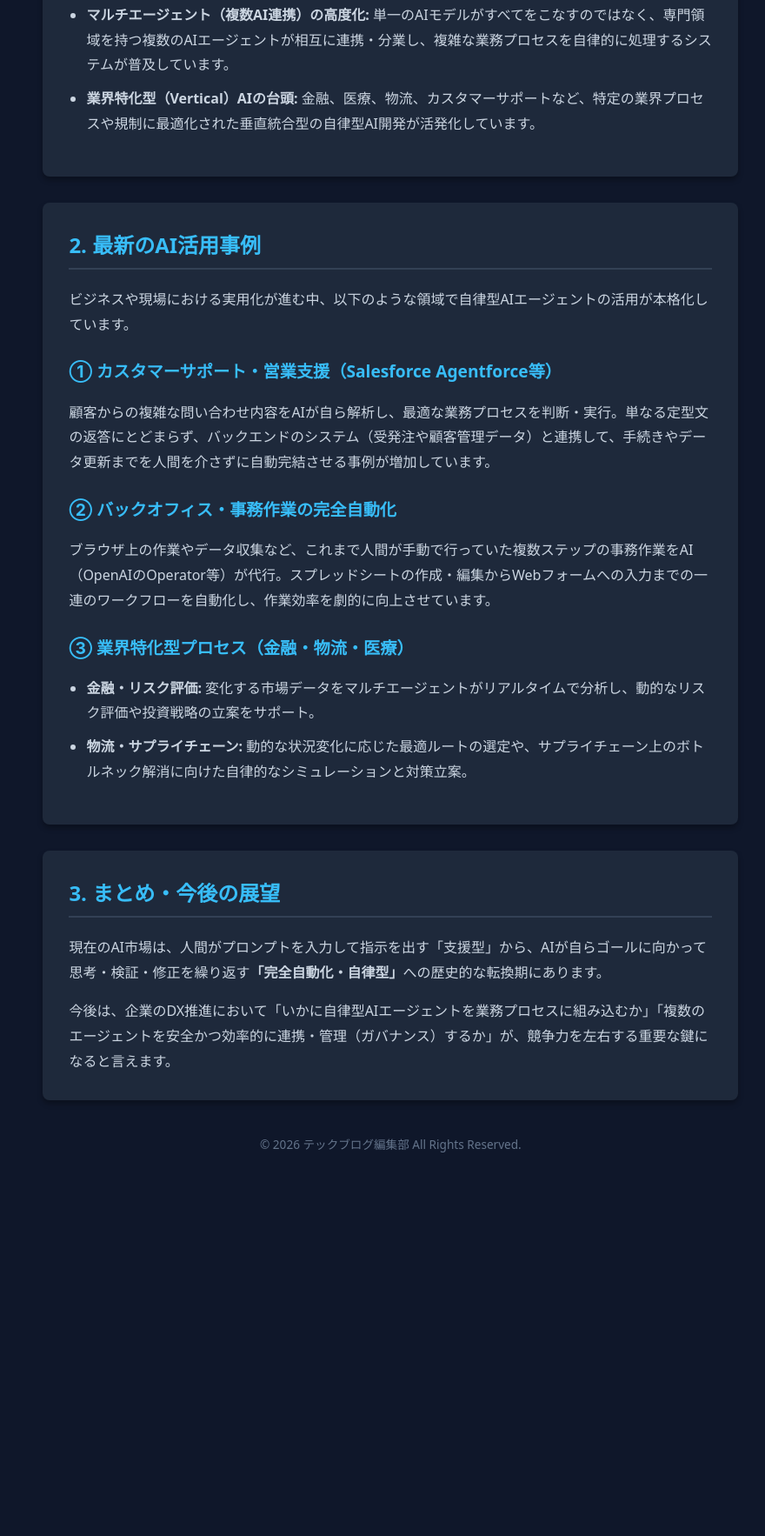
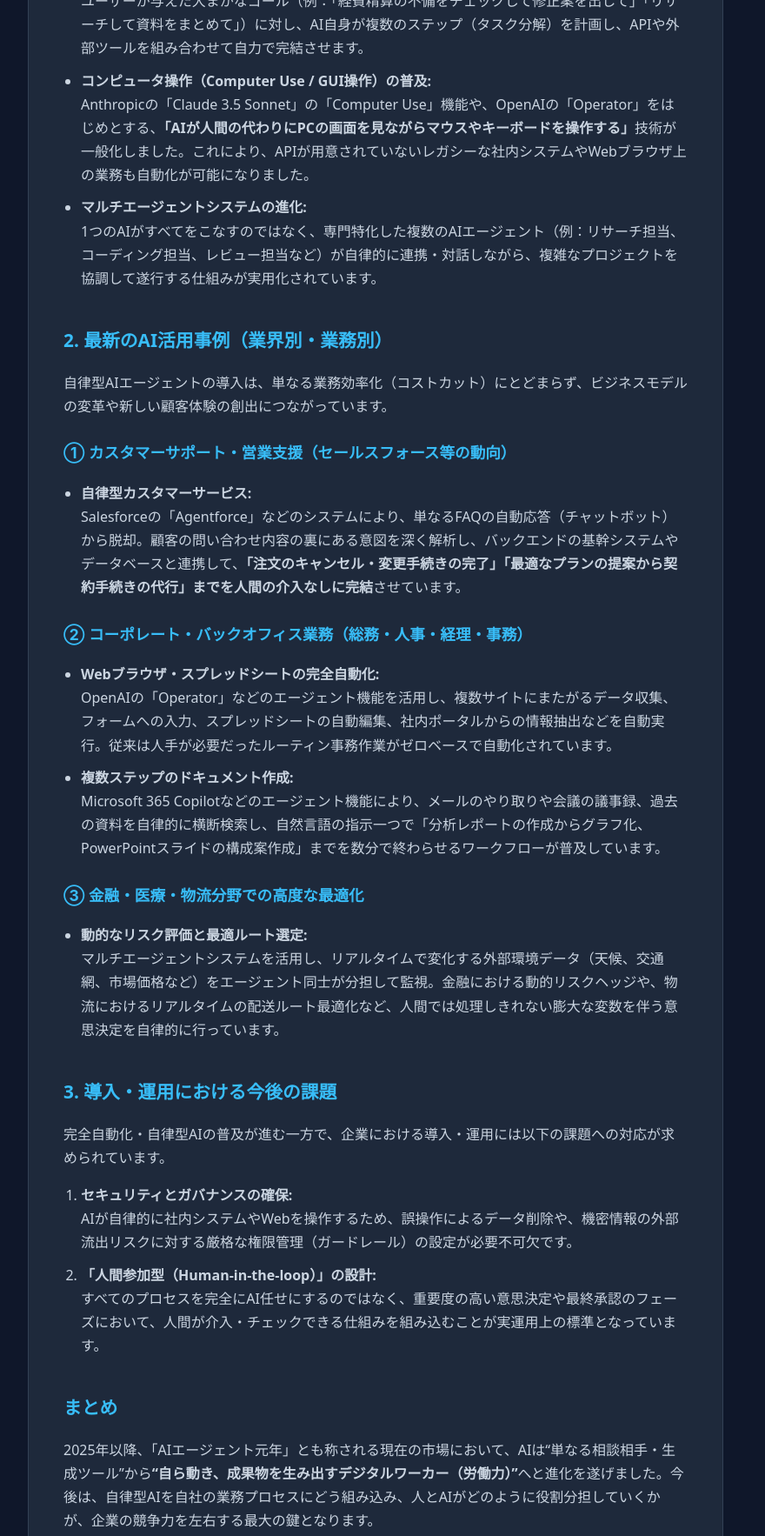
Before and after one commit to yoshi489100-ui/ai-news-blog, a plain HTML site: page index.html in a window 1280 px wide. Shown: the part 835-2601 px from the top of the page at 87% size, without its empty margins (208-1088 px from the left). Before the commit the page ends 2160 px from the top, so only its background shows below. Drawn offline with Linux system fonts and the light colour scheme.

Commit message:
Auto-updated by AI Agent [skip ci]

```diff
--- a/index.html
+++ b/index.html
@@ -6,83 +6,111 @@
     <meta name="viewport" content="width=device-width, initial-scale=1.0">
     <title>2026年 AI技術動向自動リサーチマガジン</title>
 </head>
-<body style="background-color: #0f172a; color: #f8fafc; font-family: system-ui, -apple-system, BlinkMacSystemFont, 'Segoe UI', Roboto, Oxygen, Ubuntu, Cantarell, 'Open Sans', 'Helvetica Neue', sans-serif; margin: 0; padding: 40px 20px; display: flex; justify-content: center;">
+<body style="background-color: #0f172a; color: #f8fafc; font-family: system-ui, -apple-system, BlinkMacSystemFont, 'Segoe UI', Roboto, Oxygen, Ubuntu, Cantarell, 'Open Sans', 'Helvetica Neue', sans-serif; line-height: 1.7; margin: 0; padding: 40px 20px;">
 
-    <div style="max-width: 800px; width: 100%;">
+    <div style="max-width: 800px; margin: 0 auto;">
 
         <!-- ヘッダー -->
-        <header style="background-color: #1e293b; border-radius: 8px; padding: 30px; margin-bottom: 30px; text-align: center; box-shadow: 0 4px 6px rgba(0, 0, 0, 0.3);">
-            <p style="color: #38bdf8; font-size: 0.9rem; font-weight: bold; margin: 0 0 10px 0; text-transform: uppercase; letter-spacing: 1px;">Tech Blog &amp; Research</p>
-            <h1 style="color: #f8fafc; font-size: 2rem; margin: 0 0 15px 0;">2026年 AI技術動向自動リサーチマガジン</h1>
-            <p style="color: #94a3b8; font-size: 0.95rem; margin: 0;">公開日：2026年11月17日 編集長：テックブログ編集部</p>
+        <header style="background-color: #1e293b; padding: 30px; border-radius: 8px; text-align: center; margin-bottom: 40px; border: 1px solid #334155;">
+            <p style="color: #38bdf8; font-size: 0.9rem; font-weight: bold; margin: 0 0 10px 0; letter-spacing: 1px;">TECH BLOG EDITORIAL DEPARTMENT</p>
+            <h1 style="color: #f8fafc; font-size: 1.8rem; margin: 0 0 15px 0;">2026年 AI技術動向自動リサーチマガジン</h1>
+            <p style="color: #94a3b8; font-size: 0.95rem; margin: 0;">公開日：2026年11月18日</p>
         </header>
 
-        <!-- メイン記事コンテンツ -->
-        <main style="display: flex; flex-direction: column; gap: 30px;">
+        <!-- メインコンテンツ -->
+        <main>
+            <article style="background-color: #1e293b; padding: 40px; border-radius: 8px; margin-bottom: 30px; border: 1px solid #334155;">
 
-            <!-- イントロダクション -->
-            <section style="background-color: #1e293b; border-radius: 8px; padding: 30px; box-shadow: 0 4px 6px rgba(0, 0, 0, 0.3);">
-                <p style="line-height: 1.8; margin: 0; color: #cbd5e1;">
-                    AI技術リサーチャーによる最新のテクノロジー動向調査レポートをお届けします。本日は、急速な進化を遂げている<strong>「完全自動化・自律型AI（AIエージェント）」</strong>の最新動向と、現場での具体的な活用事例について詳しく解説します。
-                </p>
-            </section>
+                <h1 style="color: #38bdf8; font-size: 1.6rem; border-bottom: 2px solid #38bdf8; padding-bottom: 10px; margin-top: 0;">
+                    【完全自動化・自律型AI調査レポート】最新動向と活用事例
+                </h1>
 
-            <!-- セクション1 -->
-            <section style="background-color: #1e293b; border-radius: 8px; padding: 30px; box-shadow: 0 4px 6px rgba(0, 0, 0, 0.3);">
-                <h2 style="color: #38bdf8; font-size: 1.5rem; margin-top: 0; border-bottom: 2px solid #334155; padding-bottom: 10px;">1. 完全自動化・自律型AI技術の最新動向</h2>
-                <p style="line-height: 1.8; color: #cbd5e1;">
-                    従来の生成AI（テキストや画像の生成、ユーザーの質問に対する応答）から、明確なゴール（目標）に向けて自ら計画を立て、タスクを遂行・完結させる<strong>「自律実行型AIエージェント（Autonomous AI Agents）」</strong>への移行が急速に進んでいます。
+                <p style="color: #cbd5e1; margin-top: 20px;">
+                    本調査レポートでは、近年急速に発展を遂げている<strong>「完全自動化・自律型AI技術（AIエージェント）」</strong>に関する最新の技術動向、主要なブレイクスルー、およびビジネスにおける具体的な活用事例について詳しく解説します。
                 </p>
 
-                <h3 style="color: #38bdf8; font-size: 1.2rem; margin-top: 25px;">① 主要な技術トレンドと進化のポイント</h3>
-                <ul style="line-height: 1.8; color: #cbd5e1; padding-left: 20px;">
-                    <li style="margin-bottom: 10px;"><strong>自律実行型へのシフト:</strong> 単なるチャット応答から、Web検索、フォーム入力、スプレッドシートの編集、APIや社内システムとの高度な連携を自ら判断して行うシステムが標準化されつつあります。</li>
-                    <li style="margin-bottom: 10px;"><strong>コンピュータ操作（Computer Use / GUI操作）の実現:</strong> Claude 3.5 Sonnetの「Computer Use」機能やOpenAIの「Operator」などに代表されるように、AIが人間の代わりにPC画面を認識し、マウス操作やキーボード入力を行ってタスクを完結させる技術が実用化フェーズに入っています。</li>
-                    <li style="margin-bottom: 10px;"><strong>マルチエージェント（複数AI連携）の高度化:</strong> 単一のAIモデルがすべてをこなすのではなく、専門領域を持つ複数のAIエージェントが相互に連携・分業し、複雑な業務プロセスを自律的に処理するシステムが普及しています。</li>
-                    <li style="margin-bottom: 10px;"><strong>業界特化型（Vertical）AIの台頭:</strong> 金融、医療、物流、カスタマーサポートなど、特定の業界プロセスや規制に最適化された垂直統合型の自律型AI開発が活発化しています。</li>
-                </ul>
-            </section>
+                <hr style="border: none; border-top: 1px solid #334155; margin: 30px 0;">
 
-            <!-- セクション2 -->
-            <section style="background-color: #1e293b; border-radius: 8px; padding: 30px; box-shadow: 0 4px 6px rgba(0, 0, 0, 0.3);">
-                <h2 style="color: #38bdf8; font-size: 1.5rem; margin-top: 0; border-bottom: 2px solid #334155; padding-bottom: 10px;">2. 最新のAI活用事例</h2>
-                <p style="line-height: 1.8; color: #cbd5e1;">
-                    ビジネスや現場における実用化が進む中、以下のような領域で自律型AIエージェントの活用が本格化しています。
+                <h2 style="color: #38bdf8; font-size: 1.3rem; margin-top: 30px;">1. 最新の技術動向：生成AIから「自律実行型（エージェント型）」へのパラダイムシフト</h2>
+                <p style="color: #cbd5e1;">
+                    AI技術は、テキストや画像を生成するだけの「応答型（プロンプト依存型）」から、自ら目標を達成するために計画・実行・評価を行う<strong>「自律実行型（Agentic AI）」</strong>への移行を完了し、現在は社会実装・実用化のフェーズに入っています。
                 </p>
 
-                <h3 style="color: #38bdf8; font-size: 1.2rem; margin-top: 25px;">① カスタマーサポート・営業支援（Salesforce Agentforce等）</h3>
-                <p style="line-height: 1.8; color: #cbd5e1;">
-                    顧客からの複雑な問い合わせ内容をAIが自ら解析し、最適な業務プロセスを判断・実行。単なる定型文の返答にとどまらず、バックエンドのシステム（受発注や顧客管理データ）と連携して、手続きやデータ更新までを人間を介さずに自動完結させる事例が増加しています。
+                <h3 style="color: #38bdf8; font-size: 1.1rem; margin-top: 25px;">① 主要な技術的ブレイクスルー</h3>
+                <ul style="color: #cbd5e1; padding-left: 20px;">
+                    <li style="margin-bottom: 10px;">
+                        <strong>自律実行・プランニング機能の高度化:</strong><br>
+                        ユーザーが与えた大まかなゴール（例：「経費精算の不備をチェックして修正案を出して」「リサーチして資料をまとめて」）に対し、AI自身が複数のステップ（タスク分解）を計画し、APIや外部ツールを組み合わせて自力で完結させます。
+                    </li>
+                    <li style="margin-bottom: 10px;">
+                        <strong>コンピュータ操作（Computer Use / GUI操作）の普及:</strong><br>
+                        Anthropicの「Claude 3.5 Sonnet」の「Computer Use」機能や、OpenAIの「Operator」をはじめとする、<strong>「AIが人間の代わりにPCの画面を見ながらマウスやキーボードを操作する」</strong>技術が一般化しました。これにより、APIが用意されていないレガシーな社内システムやWebブラウザ上の業務も自動化が可能になりました。
+                    </li>
+                    <li style="margin-bottom: 10px;">
+                        <strong>マルチエージェントシステムの進化:</strong><br>
+                        1つのAIがすべてをこなすのではなく、専門特化した複数のAIエージェント（例：リサーチ担当、コーディング担当、レビュー担当など）が自律的に連携・対話しながら、複雑なプロジェクトを協調して遂行する仕組みが実用化されています。
+                    </li>
+                </ul>
+
+                <h2 style="color: #38bdf8; font-size: 1.3rem; margin-top: 40px;">2. 最新のAI活用事例（業界別・業務別）</h2>
+                <p style="color: #cbd5e1;">
+                    自律型AIエージェントの導入は、単なる業務効率化（コストカット）にとどまらず、ビジネスモデルの変革や新しい顧客体験の創出につながっています。
                 </p>
 
-                <h3 style="color: #38bdf8; font-size: 1.2rem; margin-top: 25px;">② バックオフィス・事務作業の完全自動化</h3>
-                <p style="line-height: 1.8; color: #cbd5e1;">
-                    ブラウザ上の作業やデータ収集など、これまで人間が手動で行っていた複数ステップの事務作業をAI（OpenAIのOperator等）が代行。スプレッドシートの作成・編集からWebフォームへの入力までの一連のワークフローを自動化し、作業効率を劇的に向上させています。
+                <h3 style="color: #38bdf8; font-size: 1.1rem; margin-top: 25px;">① カスタマーサポート・営業支援（セールスフォース等の動向）</h3>
+                <ul style="color: #cbd5e1; padding-left: 20px;">
+                    <li style="margin-bottom: 10px;">
+                        <strong>自律型カスタマーサービス:</strong><br>
+                        Salesforceの「Agentforce」などのシステムにより、単なるFAQの自動応答（チャットボット）から脱却。顧客の問い合わせ内容の裏にある意図を深く解析し、バックエンドの基幹システムやデータベースと連携して、<strong>「注文のキャンセル・変更手続きの完了」「最適なプランの提案から契約手続きの代行」までを人間の介入なしに完結</strong>させています。
+                    </li>
+                </ul>
+
+                <h3 style="color: #38bdf8; font-size: 1.1rem; margin-top: 25px;">② コーポレート・バックオフィス業務（総務・人事・経理・事務）</h3>
+                <ul style="color: #cbd5e1; padding-left: 20px;">
+                    <li style="margin-bottom: 10px;">
+                        <strong>Webブラウザ・スプレッドシートの完全自動化:</strong><br>
+                        OpenAIの「Operator」などのエージェント機能を活用し、複数サイトにまたがるデータ収集、フォームへの入力、スプレッドシートの自動編集、社内ポータルからの情報抽出などを自動実行。従来は人手が必要だったルーティン事務作業がゼロベースで自動化されています。
+                    </li>
+                    <li style="margin-bottom: 10px;">
+                        <strong>複数ステップのドキュメント作成:</strong><br>
+                        Microsoft 365 Copilotなどのエージェント機能により、メールのやり取りや会議の議事録、過去の資料を自律的に横断検索し、自然言語の指示一つで「分析レポートの作成からグラフ化、PowerPointスライドの構成案作成」までを数分で終わらせるワークフローが普及しています。
+                    </li>
+                </ul>
+
+                <h3 style="color: #38bdf8; font-size: 1.1rem; margin-top: 25px;">③ 金融・医療・物流分野での高度な最適化</h3>
+                <ul style="color: #cbd5e1; padding-left: 20px;">
+                    <li style="margin-bottom: 10px;">
+                        <strong>動的なリスク評価と最適ルート選定:</strong><br>
+                        マルチエージェントシステムを活用し、リアルタイムで変化する外部環境データ（天候、交通網、市場価格など）をエージェント同士が分担して監視。金融における動的リスクヘッジや、物流におけるリアルタイムの配送ルート最適化など、人間では処理しきれない膨大な変数を伴う意思決定を自律的に行っています。
+                    </li>
+                </ul>
+
+                <h2 style="color: #38bdf8; font-size: 1.3rem; margin-top: 40px;">3. 導入・運用における今後の課題</h2>
+                <p style="color: #cbd5e1;">
+                    完全自動化・自律型AIの普及が進む一方で、企業における導入・運用には以下の課題への対応が求められています。
+                </p>
+                <ol style="color: #cbd5e1; padding-left: 20px;">
+                    <li style="margin-bottom: 10px;">
+                        <strong>セキュリティとガバナンスの確保:</strong><br>
+                        AIが自律的に社内システムやWebを操作するため、誤操作によるデータ削除や、機密情報の外部流出リスクに対する厳格な権限管理（ガードレール）の設定が必要不可欠です。
+                    </li>
+                    <li style="margin-bottom: 10px;">
+                        <strong>「人間参加型（Human-in-the-loop）」の設計:</strong><br>
+                        すべてのプロセスを完全にAI任せにするのではなく、重要度の高い意思決定や最終承認のフェーズにおいて、人間が介入・チェックできる仕組みを組み込むことが実運用上の標準となっています。
+                    </li>
+                </ol>
+
+                <h2 style="color: #38bdf8; font-size: 1.3rem; margin-top: 40px;">まとめ</h2>
+                <p style="color: #cbd5e1;">
+                    2025年以降、「AIエージェント元年」とも称される現在の市場において、AIは“単なる相談相手・生成ツール”から<strong>“自ら動き、成果物を生み出すデジタルワーカー（労働力）”</strong>へと進化を遂げました。今後は、自律型AIを自社の業務プロセスにどう組み込み、人とAIがどのように役割分担していくかが、企業の競争力を左右する最大の鍵となります。
                 </p>
 
-                <h3 style="color: #38bdf8; font-size: 1.2rem; margin-top: 25px;">③ 業界特化型プロセス（金融・物流・医療）</h3>
-                <ul style="line-height: 1.8; color: #cbd5e1; padding-left: 20px;">
-                    <li style="margin-bottom: 10px;"><strong>金融・リスク評価:</strong> 変化する市場データをマルチエージェントがリアルタイムで分析し、動的なリスク評価や投資戦略の立案をサポート。</li>
-                    <li style="margin-bottom: 10px;"><strong>物流・サプライチェーン:</strong> 動的な状況変化に応じた最適ルートの選定や、サプライチェーン上のボトルネック解消に向けた自律的なシミュレーションと対策立案。</li>
-                </ul>
-            </section>
-
-            <!-- セクション3 -->
-            <section style="background-color: #1e293b; border-radius: 8px; padding: 30px; box-shadow: 0 4px 6px rgba(0, 0, 0, 0.3);">
-                <h2 style="color: #38bdf8; font-size: 1.5rem; margin-top: 0; border-bottom: 2px solid #334155; padding-bottom: 10px;">3. まとめ・今後の展望</h2>
-                <p style="line-height: 1.8; color: #cbd5e1;">
-                    現在のAI市場は、人間がプロンプトを入力して指示を出す「支援型」から、AIが自らゴールに向かって思考・検証・修正を繰り返す<strong>「完全自動化・自律型」</strong>への歴史的な転換期にあります。
-                </p>
-                <p style="line-height: 1.8; color: #cbd5e1; margin-bottom: 0;">
-                    今後は、企業のDX推進において「いかに自律型AIエージェントを業務プロセスに組み込むか」「複数のエージェントを安全かつ効率的に連携・管理（ガバナンス）するか」が、競争力を左右する重要な鍵になると言えます。
-                </p>
-            </section>
-
+            </article>
         </main>
 
         <!-- フッター -->
-        <footer style="text-align: center; margin-top: 40px; color: #64748b; font-size: 0.85rem;">
-            <p>&copy; 2026 テックブログ編集部 All Rights Reserved.</p>
+        <footer style="text-align: center; color: #94a3b8; font-size: 0.85rem; margin-top: 40px; padding: 20px 0;">
+            <p>&copy; 2026 テックブログ編集長 All Rights Reserved.</p>
         </footer>
 
     </div>
```
